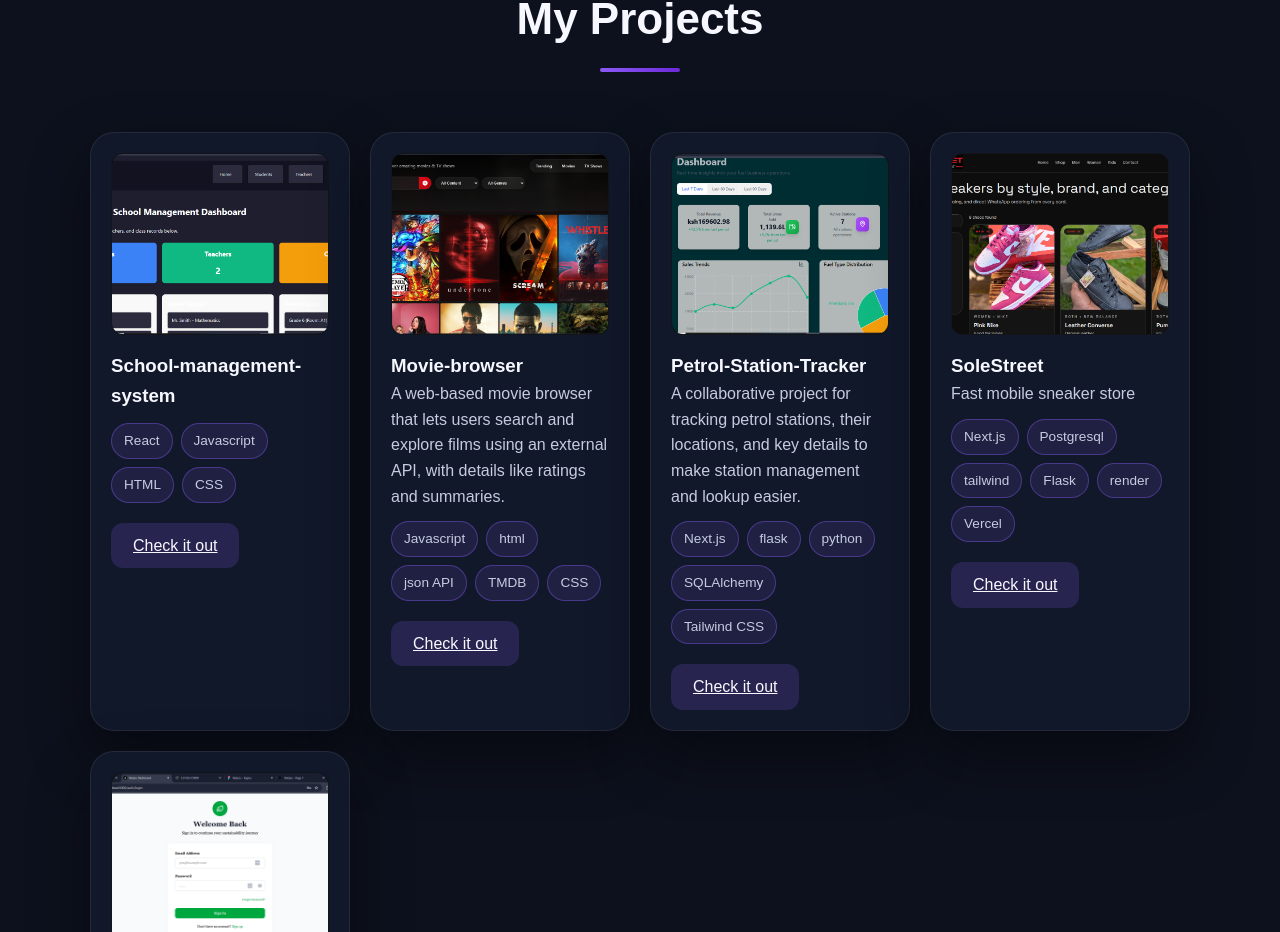
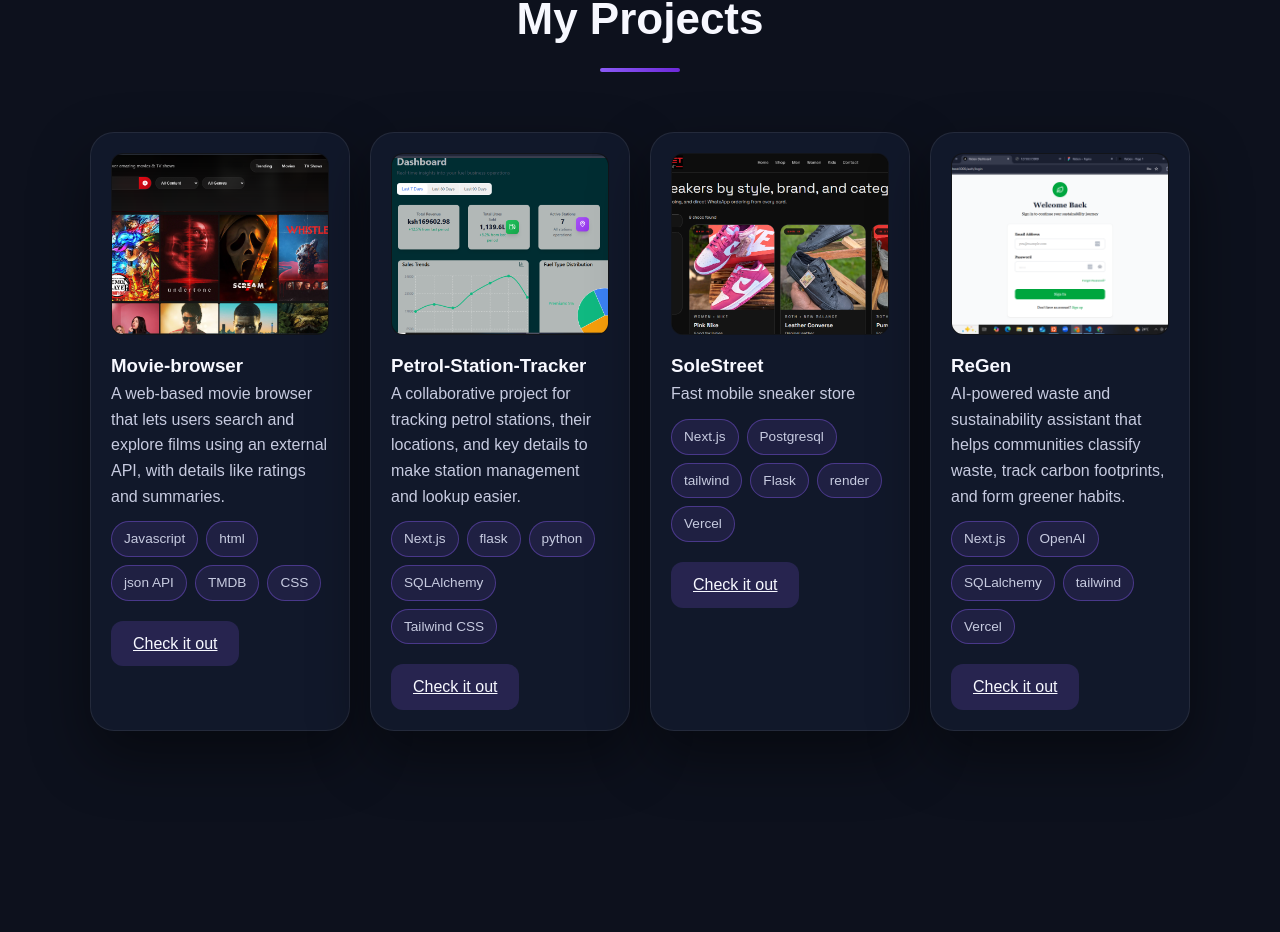
Before and after one commit to Jeremymarube/my-proffesional-portofolio, a Next.js app: page / in a window 1280 px wide. Shown: the part 3890-4822 px from the top of the page. Built offline with nearby package versions, Linux system fonts and the light colour scheme; a web font is replaced by a local one.

Commit message:
updating browser

```diff
--- a/src/components/Projects/Projects.js
+++ b/src/components/Projects/Projects.js
@@ -1,13 +1,7 @@
 import Image from 'next/image';
 
 const projects = [
-  {
-    title: 'School-management-system',
-    website: 'https://final-project-iota-bay.vercel.app/',
-    className: 'project-1',
-    image: '/images/school.png',
-    technologies: ['React', 'Javascript', 'HTML', 'CSS' ],
-  },
+
   {
     title: 'Movie-browser',
     description:
```
